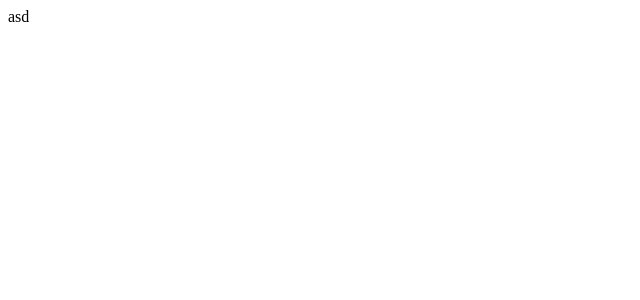
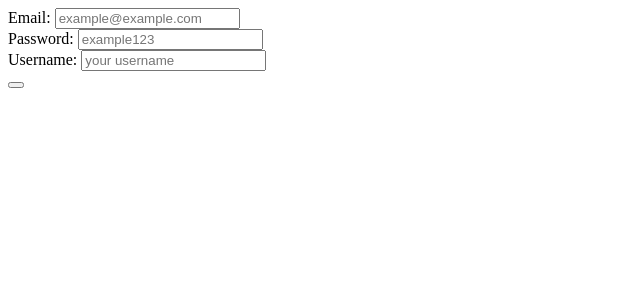
Before and after one commit to AbreuLetitia/leticias-desk, a React (Create React App) app: page /signin in a window 1280 px wide. Shown: the top 300 px of the page, without its empty margins (0-640 px from the left). Built offline with nearby package versions, Linux system fonts and the light colour scheme.

Commit message:
feat: created input component

```diff
--- /dev/null
+++ b/src/components/Button/index.jsx
@@ -0,0 +1,10 @@
+const Button = () => {
+	return (
+		<div>
+			<label></label>
+			<button />
+		</div>
+	);
+};
+
+export default Button;
--- /dev/null
+++ b/src/components/Input/index.jsx
@@ -0,0 +1,10 @@
+const Input = (props) => {
+	return (
+		<div>
+			<label htmlFor={props.label}>{props.label}</label>
+			<input name={props.label} placeholder={props.placeholder} />
+		</div>
+	);
+};
+
+export default Input;
--- a/src/views/SignIn/index.jsx
+++ b/src/views/SignIn/index.jsx
@@ -1,5 +1,15 @@
+import Button from '../../components/Button';
+import Input from '../../components/Input';
+
 const SignIn = () => {
-	return <div>asd</div>;
+	return (
+		<div>
+			<Input label="Email: " placeholder="example@example.com" />
+			<Input label="Password: " placeholder="example123" />
+			<Input label="Username: " placeholder="your username" />
+			<Button />
+		</div>
+	);
 };
 
 export default SignIn;
```
